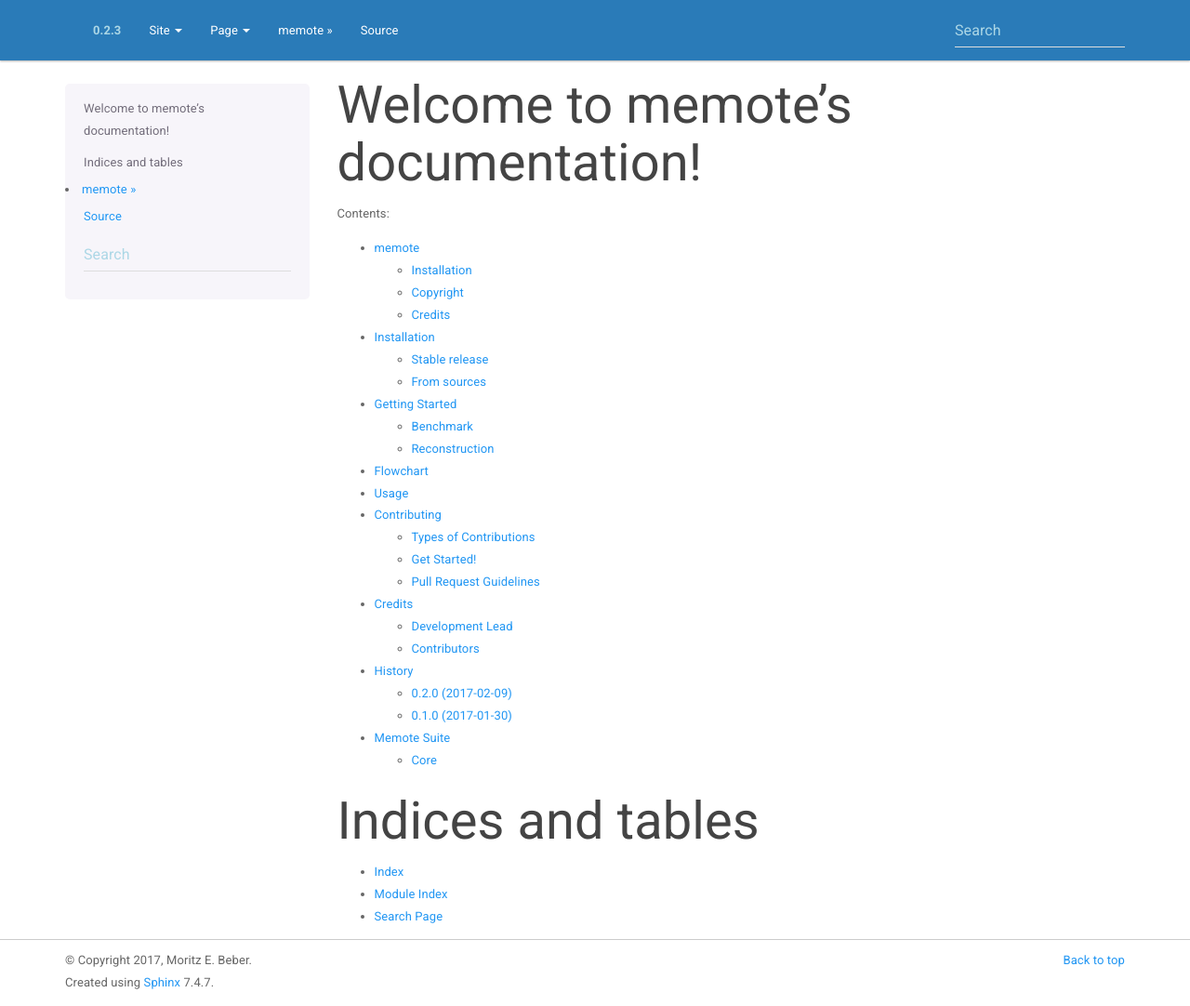
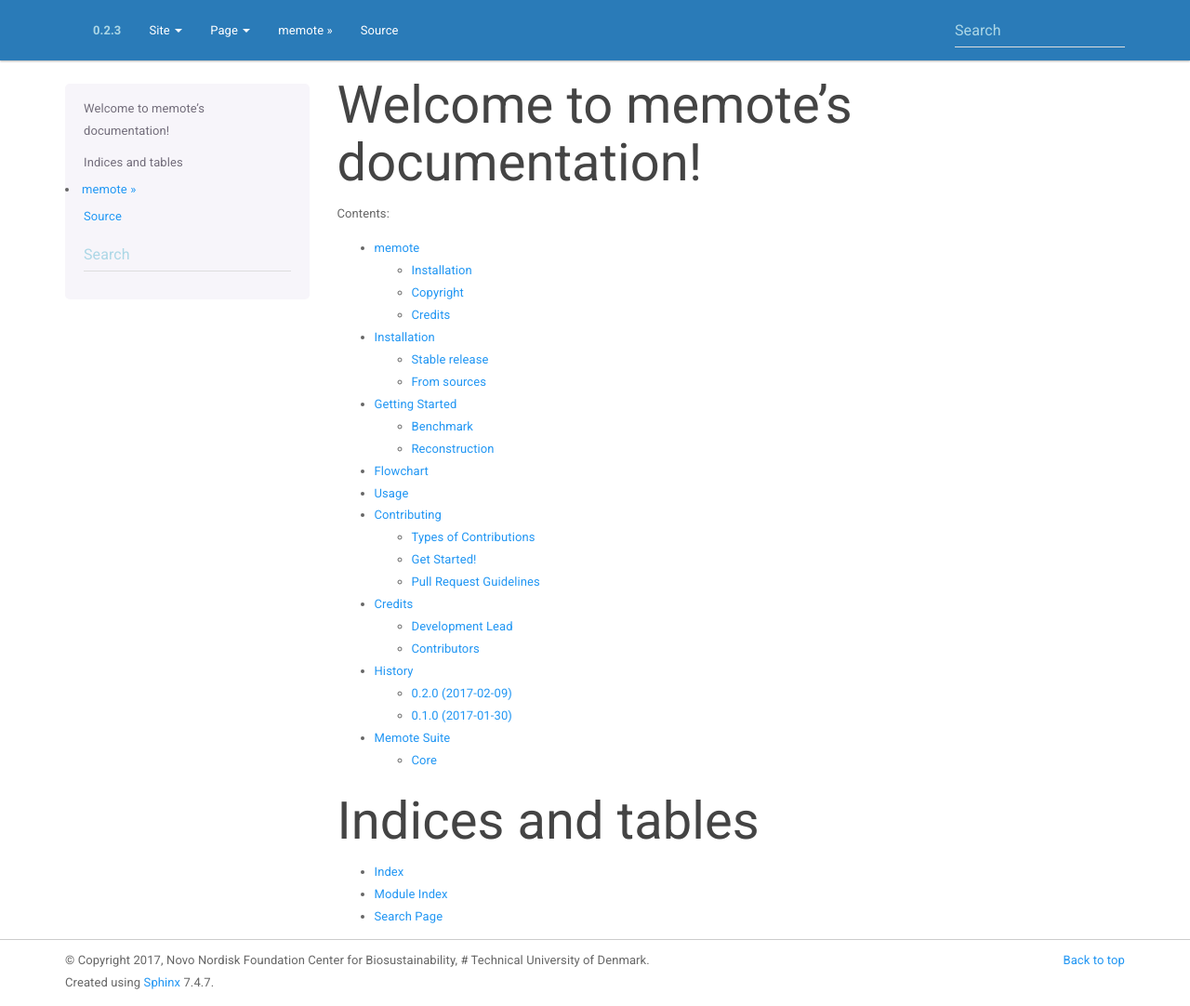
Before and after one commit to opencobra/memote, a Sphinx documentation site: the page built from docs/index.rst, in a window 1280 px wide and 1082 px high. Shown: the whole window at 93% size. Built offline with Sphinx 7.4.7, drawn with Linux system fonts in a browser that asks for light colours.

```diff
--- a/docs/conf.py
+++ b/docs/conf.py
@@ -58,7 +58,7 @@ master_doc = 'index'
 
 # General information about the project.
 project = u'memote'
-copyright = u"2017, Moritz E. Beber"
+copyright = u"2017, Novo Nordisk Foundation Center for Biosustainability, # Technical University of Denmark"
 
 # The version info for the project you're documenting, acts as replacement
 # for |version| and |release|, also used in various other places throughout
--- /dev/null
+++ b/docs/requirements.txt
@@ -0,0 +1,3 @@
+Sphinx
+numpydoc
+sphinx-bootstrap-theme
```
Also changed, not shown: docs/organization.rst (added, +19 -0 lines).
